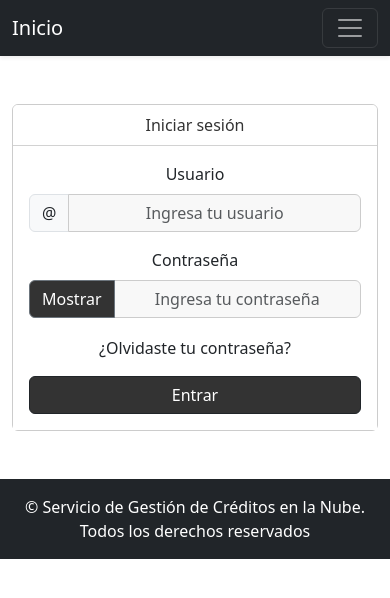
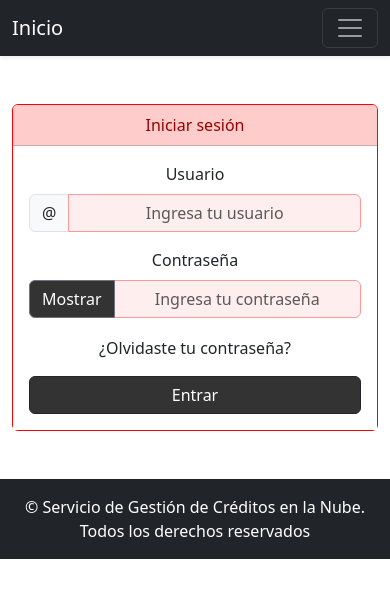
Before and after one commit to JoelArg02/Gestion-Creditos, a React (Create React App) app in the folder frontend/: page /login in a window 390 px wide. Shown: the top 598 px of the page. Built offline with nearby package versions, Linux system fonts and the light colour scheme.

Commit message:
media queries

```diff
--- a/frontend/src/components/login.css
+++ b/frontend/src/components/login.css
@@ -46,5 +46,52 @@
   to { opacity: 1; }
 }
 
+/* Media Queries para pantallas pequeñas (máximo 767px) */
+@media only screen and (max-width: 767px) {
+  .card {
+    border: 1px solid red;
+  }
 
+  .card-header {
+    background-color: #FFCCCC;
+    color: #990000;
+  }
+
+  .form-control {
+    background-color: #FEE;
+    border-color: #FF9999;
+  }
+}
+
+/* Media Queries para pantallas medianas (768px - 991px) */
+@media only screen and (min-width: 768px) and (max-width: 991px) {
+  .card {
+    border: 1px solid blue;
+  }
+
+  .card-body {
+    background-color: #F0F0FF;
+  }
+
+  .btn {
+    background-color: #6699CC;
+  }
+}
+
+/* Media Queries para pantallas grandes (más de 992px) */
+@media only screen and (min-width: 992px) {
+  .card {
+    border: 1px solid green;
+  }
+
+  .card-header {
+    background-color: #CCFFCC;
+    color: #006600;
+  }
+
+  .form-control {
+    background-color: #E8F8E8;
+    border-color: #66CC66;
+  }
+}
 /* Estilos adicionales según sea necesario */
```
